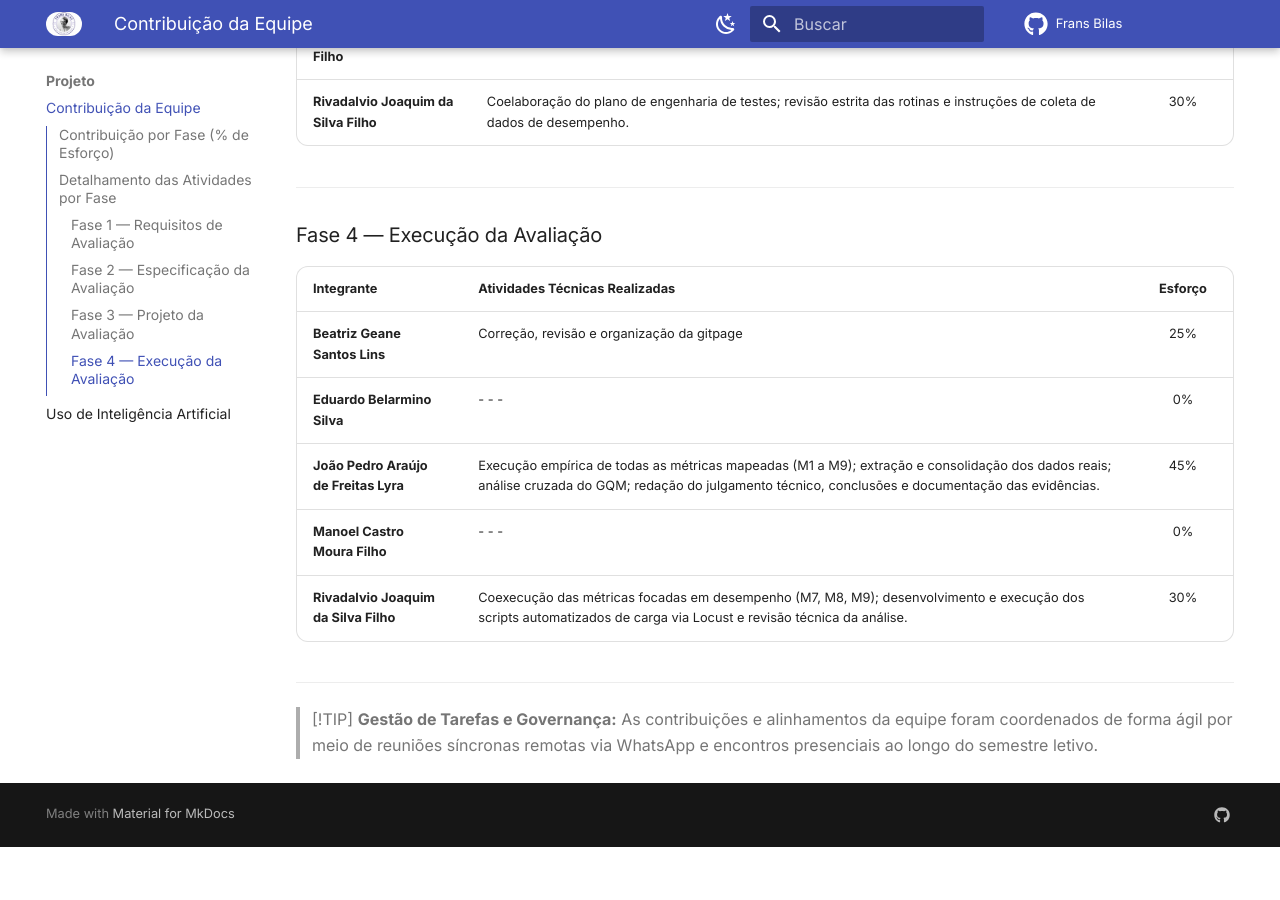
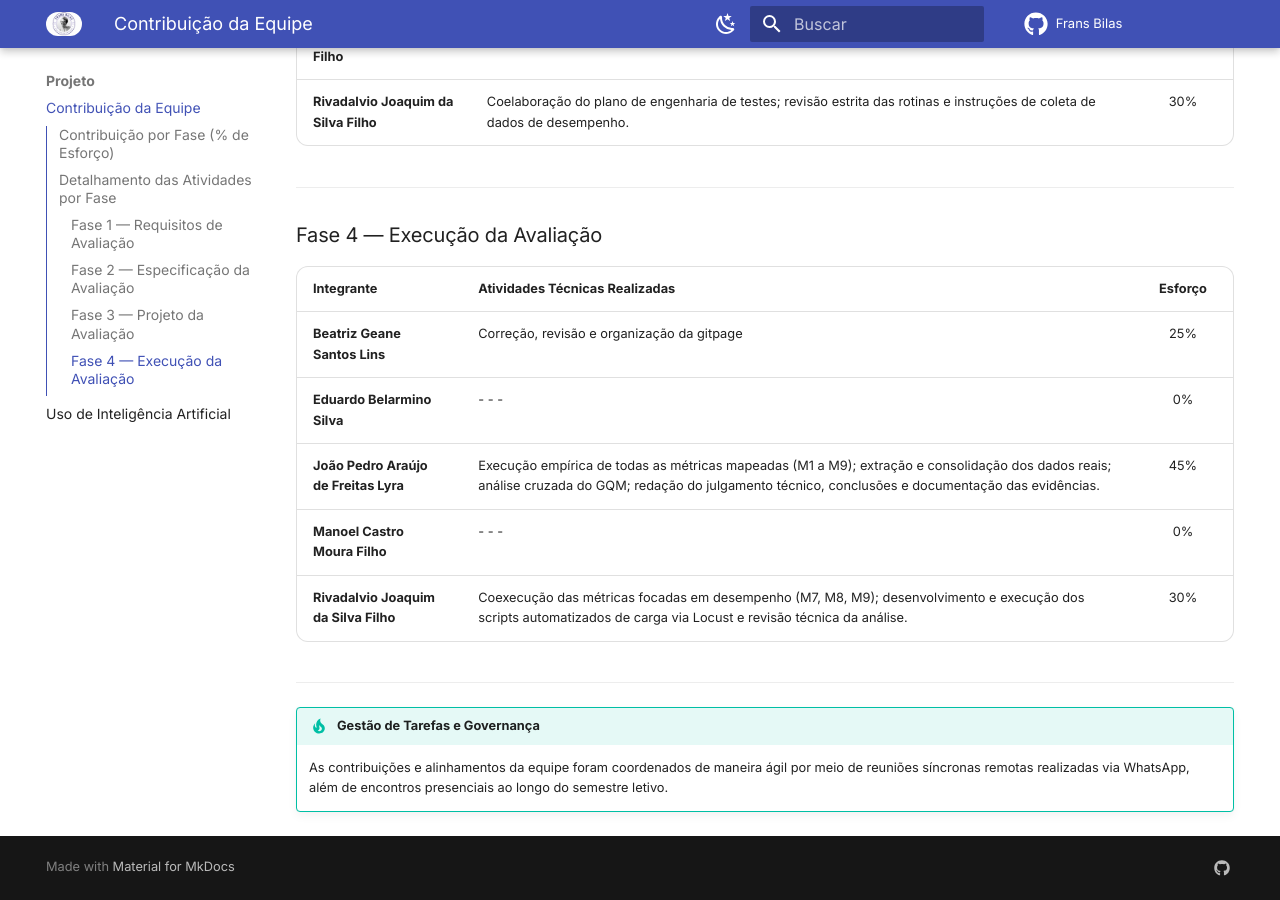
Before and after one commit to FCTE-Qualidade-de-Software-1/2026-1_T01_FRANS_BILAS, an MkDocs documentation site: the page built from docs/Projeto/contribuicao_equipe.md, in a window 1280 px wide and 900 px high, scrolled down 2153 px. Built offline with MkDocs 1.6.1 and Material for MkDocs 9.7.7, drawn with Linux system fonts in a browser that asks for light colours; comment, search, counter and statistics services are not loaded; before the commit the page ends 3000 px from its top, so only the background shows below that.

Commit message:
Revise task management section for clarity and format
Updated the formatting and wording of the task management section.

```diff
--- a/docs/Projeto/contribuicao_equipe.md
+++ b/docs/Projeto/contribuicao_equipe.md
@@ -68,6 +68,6 @@ A matriz abaixo apresenta a distribuição estimada de esforço dedicado por cad
 
 ---
 
-> [!TIP]
-> **Gestão de Tarefas e Governança:**
-> As contribuições e alinhamentos da equipe foram coordenados de forma ágil por meio de reuniões síncronas remotas via WhatsApp e encontros presenciais ao longo do semestre letivo.
+!!! tip "Gestão de Tarefas e Governança"
+
+    As contribuições e alinhamentos da equipe foram coordenados de maneira ágil por meio de reuniões síncronas remotas realizadas via WhatsApp, além de encontros presenciais ao longo do semestre letivo.
```
